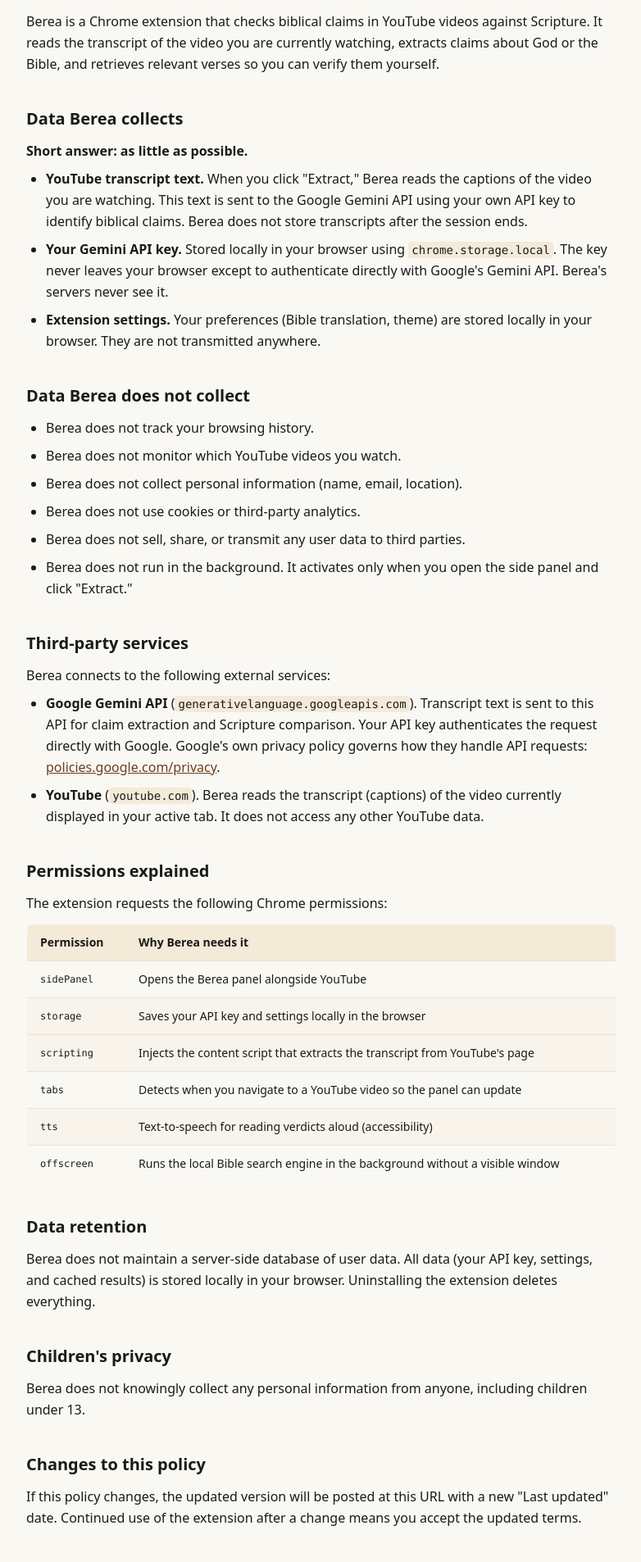
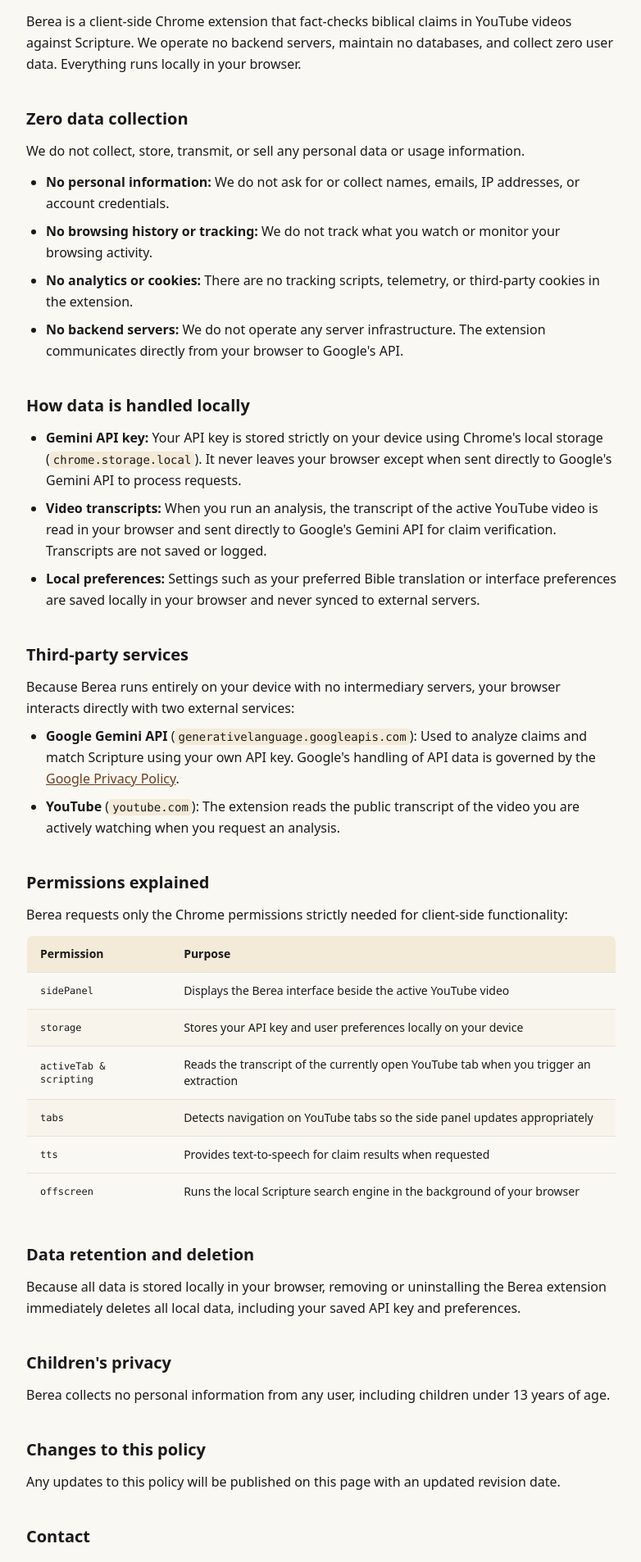
Before and after one commit to gergoded-ux/Biblical-Claim-Checker-for-YouTube-Berea---Page, a Next.js app: page /Biblical-Claim-Checker-for-YouTube-Berea---Page/privacy in a window 1280 px wide. Shown: the part 280-2186 px from the top of the page at 82% size, without its empty margins (248-1030 px from the left). Built offline with nearby package versions, Linux system fonts and the light colour scheme.

Commit message:
docs: clarify zero data collection and 100% client-side operation in privacy policy

```diff
--- a/src/app/privacy/page.tsx
+++ b/src/app/privacy/page.tsx
@@ -21,109 +21,110 @@ export default function PrivacyPolicy() {
         <div className="space-y-10 text-ink leading-relaxed">
 
           <section>
-            <h2 className="text-xl font-bold mb-3">What Berea is</h2>
+            <h2 className="text-xl font-bold mb-3">Overview</h2>
             <p>
-              Berea is a Chrome extension that checks biblical claims in YouTube videos against Scripture.
-              It reads the transcript of the video you are currently watching, extracts claims about God or the Bible,
-              and retrieves relevant verses so you can verify them yourself.
+              Berea is a client-side Chrome extension that fact-checks biblical claims in YouTube videos against Scripture.
+              We operate no backend servers, maintain no databases, and collect zero user data.
+              Everything runs locally in your browser.
             </p>
           </section>
 
           <section>
-            <h2 className="text-xl font-bold mb-3">Data Berea collects</h2>
-            <p className="font-semibold mb-2">Short answer: as little as possible.</p>
+            <h2 className="text-xl font-bold mb-3">Zero data collection</h2>
+            <p className="mb-3">
+              We do not collect, store, transmit, or sell any personal data or usage information.
+            </p>
             <ul className="list-disc pl-6 space-y-2">
               <li>
-                <strong>YouTube transcript text.</strong> When you click &quot;Extract,&quot; Berea reads the captions of
-                the video you are watching. This text is sent to the Google Gemini API using your own API key
-                to identify biblical claims. Berea does not store transcripts after the session ends.
+                <strong>No personal information:</strong> We do not ask for or collect names, emails, IP addresses, or account credentials.
               </li>
               <li>
-                <strong>Your Gemini API key.</strong> Stored locally in your browser
-                using <code className="text-sm bg-accent-soft px-1 py-0.5 rounded">chrome.storage.local</code>.
-                The key never leaves your browser except to authenticate directly with Google&apos;s Gemini API.
-                Berea&apos;s servers never see it.
+                <strong>No browsing history or tracking:</strong> We do not track what you watch or monitor your browsing activity.
               </li>
               <li>
-                <strong>Extension settings.</strong> Your preferences (Bible translation, theme) are stored locally
-                in your browser. They are not transmitted anywhere.
+                <strong>No analytics or cookies:</strong> There are no tracking scripts, telemetry, or third-party cookies in the extension.
+              </li>
+              <li>
+                <strong>No backend servers:</strong> We do not operate any server infrastructure. The extension communicates directly from your browser to Google&apos;s API.
               </li>
             </ul>
           </section>
 
           <section>
-            <h2 className="text-xl font-bold mb-3">Data Berea does not collect</h2>
+            <h2 className="text-xl font-bold mb-3">How data is handled locally</h2>
             <ul className="list-disc pl-6 space-y-2">
-              <li>Berea does not track your browsing history.</li>
-              <li>Berea does not monitor which YouTube videos you watch.</li>
-              <li>Berea does not collect personal information (name, email, location).</li>
-              <li>Berea does not use cookies or third-party analytics.</li>
-              <li>Berea does not sell, share, or transmit any user data to third parties.</li>
-              <li>Berea does not run in the background. It activates only when you open the side panel and click &quot;Extract.&quot;</li>
+              <li>
+                <strong>Gemini API key:</strong> Your API key is stored strictly on your device using Chrome&apos;s local storage (<code className="text-sm bg-accent-soft px-1 py-0.5 rounded">chrome.storage.local</code>). It never leaves your browser except when sent directly to Google&apos;s Gemini API to process requests.
+              </li>
+              <li>
+                <strong>Video transcripts:</strong> When you run an analysis, the transcript of the active YouTube video is read in your browser and sent directly to Google&apos;s Gemini API for claim verification. Transcripts are not saved or logged.
+              </li>
+              <li>
+                <strong>Local preferences:</strong> Settings such as your preferred Bible translation or interface preferences are saved locally in your browser and never synced to external servers.
+              </li>
             </ul>
           </section>
 
           <section>
             <h2 className="text-xl font-bold mb-3">Third-party services</h2>
-            <p>Berea connects to the following external services:</p>
-            <ul className="list-disc pl-6 space-y-2 mt-2">
+            <p className="mb-2">
+              Because Berea runs entirely on your device with no intermediary servers, your browser interacts directly with two external services:
+            </p>
+            <ul className="list-disc pl-6 space-y-2">
               <li>
-                <strong>Google Gemini API</strong> (<code className="text-sm bg-accent-soft px-1 py-0.5 rounded">generativelanguage.googleapis.com</code>).
-                Transcript text is sent to this API for claim extraction and Scripture comparison.
-                Your API key authenticates the request directly with Google. Google&apos;s own privacy policy
-                governs how they handle API requests:{" "}
+                <strong>Google Gemini API</strong> (<code className="text-sm bg-accent-soft px-1 py-0.5 rounded">generativelanguage.googleapis.com</code>):
+                Used to analyze claims and match Scripture using your own API key. Google&apos;s handling of API data is governed by the{" "}
                 <a
                   href="https://policies.google.com/privacy"
                   target="_blank"
                   rel="noopener noreferrer"
                   className="text-primary underline hover:opacity-80"
                 >
-                  policies.google.com/privacy
+                  Google Privacy Policy
                 </a>.
               </li>
               <li>
-                <strong>YouTube</strong> (<code className="text-sm bg-accent-soft px-1 py-0.5 rounded">youtube.com</code>).
-                Berea reads the transcript (captions) of the video currently displayed in your active tab.
-                It does not access any other YouTube data.
+                <strong>YouTube</strong> (<code className="text-sm bg-accent-soft px-1 py-0.5 rounded">youtube.com</code>):
+                The extension reads the public transcript of the video you are actively watching when you request an analysis.
               </li>
             </ul>
           </section>
 
           <section>
             <h2 className="text-xl font-bold mb-3">Permissions explained</h2>
-            <p className="mb-3">The extension requests the following Chrome permissions:</p>
+            <p className="mb-3">Berea requests only the Chrome permissions strictly needed for client-side functionality:</p>
             <div className="overflow-x-auto">
               <table className="w-full text-sm border border-line rounded-lg overflow-hidden">
                 <thead>
                   <tr className="bg-accent-soft">
                     <th className="text-left px-4 py-3 font-semibold border-b border-line">Permission</th>
-                    <th className="text-left px-4 py-3 font-semibold border-b border-line">Why Berea needs it</th>
+                    <th className="text-left px-4 py-3 font-semibold border-b border-line">Purpose</th>
                   </tr>
                 </thead>
                 <tbody>
                   <tr className="border-b border-line">
                     <td className="px-4 py-3 font-mono text-xs">sidePanel</td>
-                    <td className="px-4 py-3">Opens the Berea panel alongside YouTube</td>
+                    <td className="px-4 py-3">Displays the Berea interface beside the active YouTube video</td>
                   </tr>
                   <tr className="border-b border-line bg-accent-soft/30">
                     <td className="px-4 py-3 font-mono text-xs">storage</td>
-                    <td className="px-4 py-3">Saves your API key and settings locally in the browser</td>
+                    <td className="px-4 py-3">Stores your API key and user preferences locally on your device</td>
+                  </tr>
+                  <tr className="border-b border-line">
+                    <td className="px-4 py-3 font-mono text-xs">activeTab & scripting</td>
+                    <td className="px-4 py-3">Reads the transcript of the currently open YouTube tab when you trigger an extraction</td>
                   </tr>
                   <tr className="border-b border-line bg-accent-soft/30">
-                    <td className="px-4 py-3 font-mono text-xs">scripting</td>
-                    <td className="px-4 py-3">Injects the content script that extracts the transcript from YouTube&apos;s page</td>
+                    <td className="px-4 py-3 font-mono text-xs">tabs</td>
+                    <td className="px-4 py-3">Detects navigation on YouTube tabs so the side panel updates appropriately</td>
                   </tr>
                   <tr className="border-b border-line">
-                    <td className="px-4 py-3 font-mono text-xs">tabs</td>
-                    <td className="px-4 py-3">Detects when you navigate to a YouTube video so the panel can update</td>
-                  </tr>
-                  <tr className="border-b border-line bg-accent-soft/30">
                     <td className="px-4 py-3 font-mono text-xs">tts</td>
-                    <td className="px-4 py-3">Text-to-speech for reading verdicts aloud (accessibility)</td>
+                    <td className="px-4 py-3">Provides text-to-speech for claim results when requested</td>
                   </tr>
                   <tr>
                     <td className="px-4 py-3 font-mono text-xs">offscreen</td>
-                    <td className="px-4 py-3">Runs the local Bible search engine in the background without a visible window</td>
+                    <td className="px-4 py-3">Runs the local Scripture search engine in the background of your browser</td>
                   </tr>
                 </tbody>
               </table>
@@ -131,38 +132,36 @@ export default function PrivacyPolicy() {
           </section>
 
           <section>
-            <h2 className="text-xl font-bold mb-3">Data retention</h2>
+            <h2 className="text-xl font-bold mb-3">Data retention and deletion</h2>
             <p>
-              Berea does not maintain a server-side database of user data. All data (your API key, settings,
-              and cached results) is stored locally in your browser. Uninstalling the extension deletes everything.
+              Because all data is stored locally in your browser, removing or uninstalling the Berea extension immediately deletes all local data, including your saved API key and preferences.
             </p>
           </section>
 
           <section>
             <h2 className="text-xl font-bold mb-3">Children&apos;s privacy</h2>
             <p>
-              Berea does not knowingly collect any personal information from anyone, including children under 13.
+              Berea collects no personal information from any user, including children under 13 years of age.
             </p>
           </section>
 
           <section>
             <h2 className="text-xl font-bold mb-3">Changes to this policy</h2>
             <p>
-              If this policy changes, the updated version will be posted at this URL with a new &quot;Last updated&quot; date.
-              Continued use of the extension after a change means you accept the updated terms.
+              Any updates to this policy will be published on this page with an updated revision date.
             </p>
           </section>
 
           <section>
             <h2 className="text-xl font-bold mb-3">Contact</h2>
             <p>
-              Questions about this policy? Email{" "}
+              For any questions regarding this privacy policy, contact:{" "}
               <a
                 href="mailto:ray4578ray@gmail.com"
                 className="text-primary underline hover:opacity-80"
               >
                 ray4578ray@gmail.com
-              </a>.
+              </a>
             </p>
           </section>
 
```
